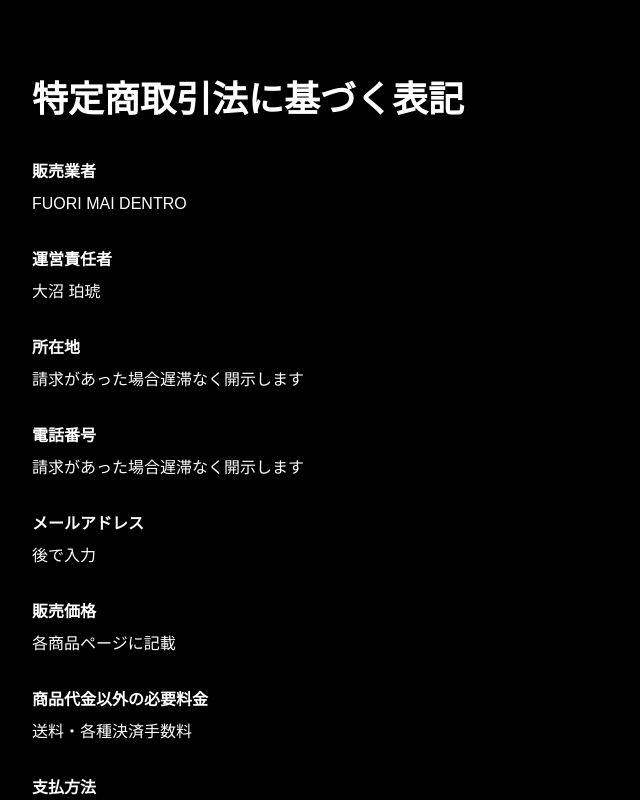
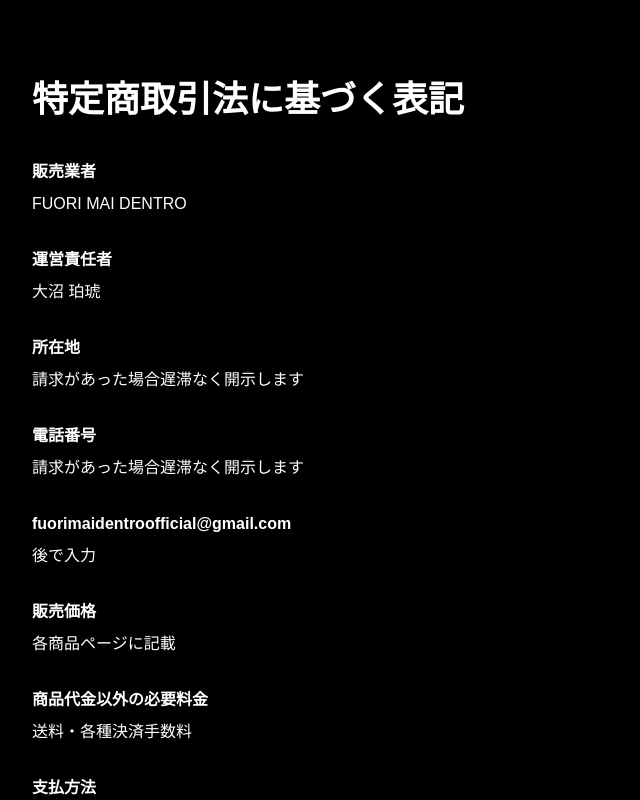
Before and after one commit to ose-nyan5/my-shop, a Next.js app: page /legal in a window 1280 px wide. Shown: the top 800 px of the page, without its empty margins (0-640 px from the left). Built offline with nearby package versions, Linux system fonts and the light colour scheme.

Commit message:
add legal page

```diff
--- a/app/legal/page.tsx
+++ b/app/legal/page.tsx
@@ -28,7 +28,7 @@ export default function LegalPage() {
         </div>
 
         <div>
-          <h2 className="font-bold mb-2">メールアドレス</h2>
+          <h2 className="font-bold mb-2">fuorimaidentroofficial@gmail.com</h2>
           <p>後で入力</p>
         </div>
 
```
